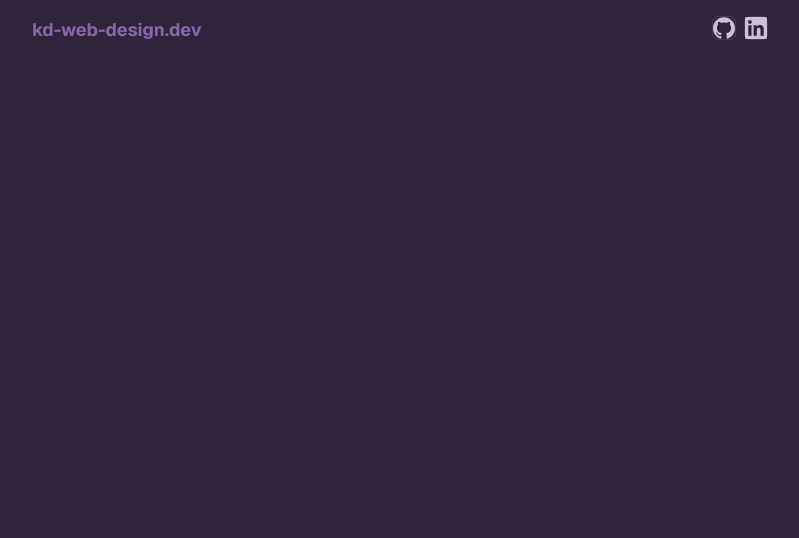
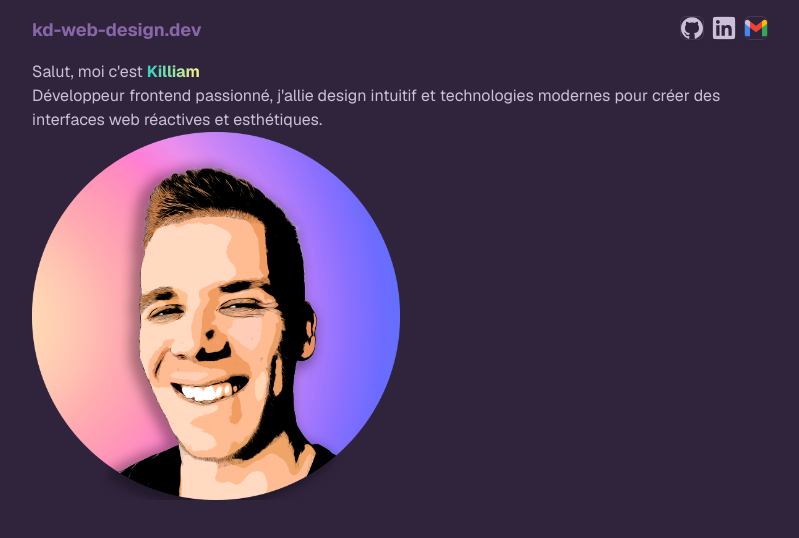
Before and after one commit to KD-Web-Design/portfolio-nextjs, a Next.js app: page / in a window 1280 px wide. Shown: the top 538 px of the page, without its empty margins (240-1039 px from the left). Built offline with nearby package versions, Linux system fonts and the light colour scheme; a web font is replaced by a local one.

Commit message:
hero section

```diff
--- a/app/page.tsx
+++ b/app/page.tsx
@@ -1,10 +1,12 @@
 import Header from "@/components/Header";
+import Hero from "@/components/Hero";
 import Image from "next/image";
 
 export default function Home() {
   return (
     <main>
       <Header />
+      <Hero />
     </main>
   );
 }
--- a/components/Header.tsx
+++ b/components/Header.tsx
@@ -5,6 +5,7 @@ import GithubIcon from './icons/GithubIcon'
 import Link from 'next/link'
 import { cn } from '@/lib/utils'
 import LinkedInIcon from './icons/LinkedInIcon'
+import GmailIcon from './icons/GmailIcon'
 
 export default function Header() {
   return (
@@ -16,8 +17,11 @@ export default function Header() {
                     <Link href="https://github.com/KD-Web-Design" target='_blank' className={cn(buttonVariants({variant: "outline"}), "size-6 p-0")}>
                         <GithubIcon size={24} className='text-foreground' />
                     </Link>
-                    <Link href="https://www.linkedin.com/in/kd-web-design-64b496315/" target='_blank' className={cn(buttonVariants({variant: "outline"}), "size-6 p-0")}>
+                    <Link href="https://www.linkedin.com/in/kd-web-design-64b496315/" className={cn(buttonVariants({variant: "outline"}), "size-6 p-0")}>
                         <LinkedInIcon size={24} className='text-foreground' />
+                    </Link>
+                    <Link href="mailto:contact.kd.webdesign@gmail.com" target='_blank' className={cn(buttonVariants({variant: "outline"}), "size-6 p-0")}>
+                        <GmailIcon size={24} className='text-foreground' />
                     </Link>
                 </ul>
             </div>
--- /dev/null
+++ b/components/Hero.tsx
@@ -0,0 +1,18 @@
+/* eslint-disable @next/next/no-img-element */
+import React from 'react'
+import { Section } from './Section'
+import PP from './PP'
+
+export default function Hero() {
+  return (
+    <Section className='flex max-lg:flex-col items-start'>
+        <div className='flex-[2]'>
+            <h2>Salut, moi c'est <span className='bg-gradient-to-r from-teal-400 to-yellow-200 text-transparent bg-clip-text font-bold'>Killiam</span></h2>
+            <h3>Développeur frontend passionné, j'allie design intuitif et technologies modernes pour créer des interfaces web réactives et esthétiques.</h3>
+            <div className='flex-1'>
+                <PP className='w-1/2 h-auto'/>
+            </div>
+        </div>
+    </Section>
+  )
+}
--- /dev/null
+++ b/components/PP.tsx
@@ -0,0 +1,13 @@
+/* eslint-disable @next/next/no-img-element */
+import React from 'react';
+import myImage from '../public/pp-circle.png';
+import { PropsWithChildren } from 'react';
+const PP = (props: PropsWithChildren <{className?:string}>) => {
+  return (
+    <div>
+      <img src={myImage.src} alt="Profile Picture" className={props.className} />
+    </div>
+  );
+};
+
+export default PP;
--- /dev/null
+++ b/components/icons/GmailIcon.tsx
@@ -0,0 +1,15 @@
+import React, { ComponentPropsWithoutRef } from 'react'
+
+export default function GmailIcon(props: ComponentPropsWithoutRef<"svg"> & {size?: number}) {
+  return (
+    <svg width={props.size} height={props.size} viewBox="0 0 256 193" version="1.1" preserveAspectRatio="xMidYMid" {...props}>
+    <g>
+        <path d="M58.1818182,192.049515 L58.1818182,93.1404244 L27.5066233,65.0770089 L0,49.5040608 L0,174.59497 C0,184.253152 7.82545455,192.049515 17.4545455,192.049515 L58.1818182,192.049515 Z" fill="#4285F4"></path>
+        <path d="M197.818182,192.049515 L238.545455,192.049515 C248.203636,192.049515 256,184.224061 256,174.59497 L256,49.5040608 L224.844415,67.3422767 L197.818182,93.1404244 L197.818182,192.049515 Z" fill="#34A853"></path>
+        <polygon fill="#EA4335" points="58.1818182 93.1404244 54.0077618 54.4932827 58.1818182 17.5040608 128 69.8676972 197.818182 17.5040608 202.487488 52.4960089 197.818182 93.1404244 128 145.504061"></polygon>
+        <path d="M197.818182,17.5040608 L197.818182,93.1404244 L256,49.5040608 L256,26.2313335 C256,4.64587897 231.36,-7.65957557 214.109091,5.28587897 L197.818182,17.5040608 Z" fill="#FBBC04"></path>
+        <path d="M0,49.5040608 L26.7588051,69.5731646 L58.1818182,93.1404244 L58.1818182,17.5040608 L41.8909091,5.28587897 C24.6109091,-7.65957557 0,4.64587897 0,26.2313335 L0,49.5040608 Z" fill="currentColor"></path>
+    </g>
+</svg>
+  )
+}
```
Also changed, not shown: public/pp-circle.png (added).
